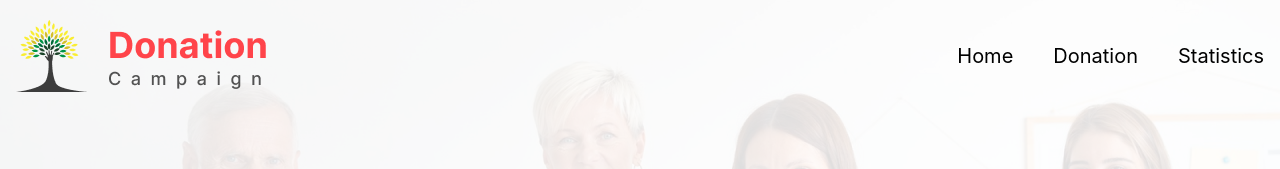
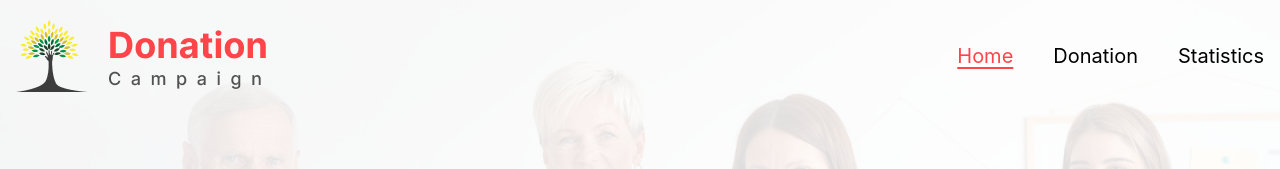
Before and after one commit to tushar-454/donation-campaign-react, a React (Vite) app: page / in a window 1280 px wide. Shown: the top 169 px of the page. Built offline with nearby package versions, Linux system fonts and the light colour scheme.

Commit message:
active nav item colored and underline added

```diff
--- a/src/Components/Header/Navmenu.jsx
+++ b/src/Components/Header/Navmenu.jsx
@@ -1,6 +1,6 @@
 import { useState } from 'react';
 import { FaBars, FaBarsStaggered } from 'react-icons/fa6';
-import { Link, useLoaderData } from 'react-router-dom';
+import { NavLink, useLoaderData } from 'react-router-dom';
 const Navmenu = () => {
   const [navShow, setNavShow] = useState(false);
   const menu = useLoaderData();
@@ -31,14 +31,22 @@ const Navmenu = () => {
         }`}
       >
         {menu?.map((item) => (
-          <Link
+          <NavLink
             to={item.path}
             state={item.name}
             key={item.id}
             onClick={handleHideNav}
           >
-            <span className='text-xl text-black'>{item.name}</span>
-          </Link>
+            {({ isActive }) => (
+              <span
+                className={`text-xl text-black ${
+                  isActive && 'text-primary underline underline-offset-4'
+                }`}
+              >
+                {item.name}
+              </span>
+            )}
+          </NavLink>
         ))}
       </div>
     </>
```
